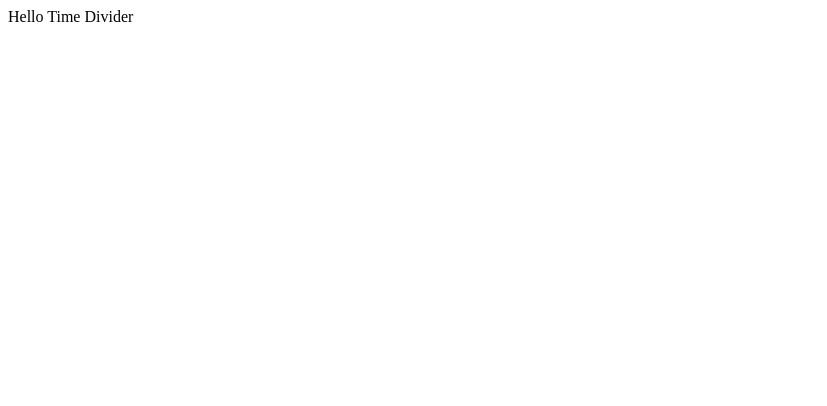
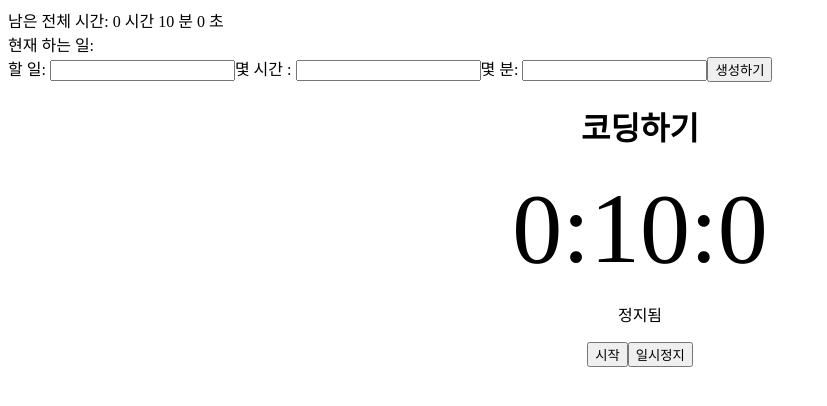
Before and after one commit to prgrms-fe-devcourse/FEDC2_TimeDivider_Root, a React (Create React App) app: page / in a window 1280 px wide. Shown: the top 406 px of the page, without its empty margins (0-827 px from the left). Built offline with nearby package versions, Linux system fonts and the light colour scheme.

Commit message:
feat: 타이머 구현, 전체시간, 현재 일, 새로운 일 추가, 한 번에 하나의 일만 할 수 있도록 제한, 하나를 시작하면 나머지는 정지되도록 구현,

```diff
--- a/package.json
+++ b/package.json
@@ -11,6 +11,9 @@
     "react-dom": "^18.1.0",
     "react-router-dom": "^6.3.0",
     "react-scripts": "5.0.1",
+    "react-timer-hook": "^3.0.5",
+    "react-timer-wrapper": "^0.4.1",
+    "recoil": "^0.7.3",
     "styled-components": "^5.3.5",
     "web-vitals": "^2.1.4"
   },
--- a/src/App.js
+++ b/src/App.js
@@ -1,5 +1,56 @@
+import TimeCalculate from './components/TimeCalculate'
+import { useRecoilState, useRecoilValue, useSetRecoilState } from 'recoil'
+import { currentTimerState, timerState } from './atom'
+import { useEffect, useState } from 'react'
+
 function App() {
-	return <div className="App">Hello Time Divider</div>
+	const tempTime = new Date()
+	tempTime.setSeconds(tempTime.getSeconds() + 600)
+	const [timers] = useRecoilState(timerState)
+	const [currentTimer] = useRecoilState(currentTimerState)
+	const [totalTime, setTotalTime] = useState(0)
+	const [tasks, setTasks] = useState([])
+	useEffect(() => {
+		setTotalTime(Object.values(timers).reduce((acc, curr) => acc + curr, 0))
+	}, [timers])
+
+	return (
+		<div className="App">
+			남은 전체 시간: {Math.floor(totalTime / 3600)} 시간 {Math.floor((totalTime % 3600) / 60)} 분{' '}
+			{(totalTime % 3600) % 60} 초<div> 현재 하는 일: {currentTimer.name}</div>
+			<form
+				onSubmit={e => {
+					e.preventDefault()
+					setTasks([
+						...tasks,
+						{
+							name: e.target.task.value,
+							time: e.target.hour.value * 60 * 60 + e.target.minute.value * 60,
+						},
+					])
+				}}
+			>
+				할 일: <input name={'task'} required={true} type={'text'} maxLength={10} />
+				몇 시간 : <input name={'hour'} required={true} type={'number'} maxLength={2} max={23} />
+				몇 분: <input name={'minute'} required={true} type={'number'} maxLength={2} max={59} />
+				<button>생성하기</button>
+			</form>
+			<TimeCalculate expiryTimestamp={tempTime} autoStart={false} id={'first'} name={'코딩하기'} />
+			{tasks.map(({ name, time }, index) => {
+				const tempTime = new Date()
+				tempTime.setSeconds(tempTime.getSeconds() + time)
+				return (
+					<TimeCalculate
+						key={index}
+						expiryTimestamp={tempTime}
+						autoStart={false}
+						id={index}
+						name={name}
+					/>
+				)
+			})}
+		</div>
+	)
 }
 
 export default App
--- /dev/null
+++ b/src/atom.js
@@ -0,0 +1,10 @@
+import { atom } from 'recoil'
+
+export const timerState = atom({
+	key: 'time', // unique ID (with respect to other atoms/selectors)
+	default: {}, // default value (aka initial value)
+})
+export const currentTimerState = atom({
+	key: 'currentTimer',
+	default: { id: 'root', name: '' },
+})
--- /dev/null
+++ b/src/components/TimeCalculate.js
@@ -0,0 +1,43 @@
+import { useTimer } from 'react-timer-hook'
+import { useRecoilState } from 'recoil'
+import { currentTimerState, timerState } from '../atom'
+import { useEffect } from 'react'
+
+function TimeCalculate({ expiryTimestamp, autoStart, id, name }) {
+	const { seconds, minutes, hours, days, isRunning, start, pause, resume, restart } = useTimer({
+		expiryTimestamp,
+		onExpire: () => console.warn('onExpire called'),
+		autoStart,
+	})
+	const [timers, setTimers] = useRecoilState(timerState)
+	const [currentTimer, setCurrentTimer] = useRecoilState(currentTimerState)
+
+	useEffect(() => {
+		setTimers({ ...timers, [id]: hours * 60 * 60 + minutes * 60 + seconds })
+	}, [seconds])
+
+	useEffect(() => {
+		if (currentTimer.id !== id) pause()
+	}, [currentTimer])
+
+	return (
+		<div style={{ textAlign: 'center' }}>
+			<h1>{name} </h1>
+			<div style={{ fontSize: '100px' }}>
+				<span>{hours}</span>:<span>{minutes}</span>:<span>{seconds}</span>
+			</div>
+			<p>{isRunning ? '진행중' : '정지됨'}</p>
+			<button
+				onClick={() => {
+					resume()
+					setCurrentTimer({ id, name })
+				}}
+			>
+				시작
+			</button>
+			<button onClick={pause}>일시정지</button>
+		</div>
+	)
+}
+
+export default TimeCalculate
--- a/src/index.js
+++ b/src/index.js
@@ -1,10 +1,13 @@
 import React from 'react'
 import ReactDOM from 'react-dom/client'
 import App from './App'
+import { RecoilRoot } from 'recoil'
 
 const root = ReactDOM.createRoot(document.getElementById('root'))
 root.render(
 	<React.StrictMode>
-		<App />
+		<RecoilRoot>
+			<App />
+		</RecoilRoot>
 	</React.StrictMode>,
 )
```
Also changed, not shown: 1 other file (tests, documents, lock files or other folders).
